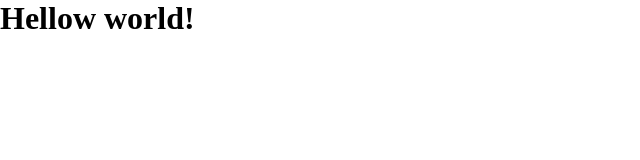
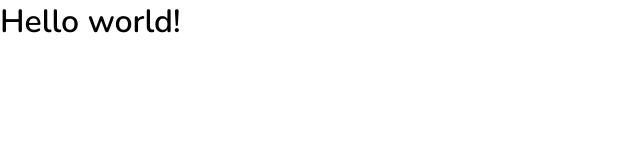
Before and after one commit to maksim4k1/gpo-sbi, a Next.js app: page / in a window 1280 px wide. Shown: the top 160 px of the page, without its empty margins (0-640 px from the left). Built offline with nearby package versions, Linux system fonts and the light colour scheme.

Commit message:
#12 подготовил проект для ребят

```diff
--- a/src/app/layout.tsx
+++ b/src/app/layout.tsx
@@ -1,6 +1,14 @@
 import "../styles/globals.css";
+import "../styles/reset.css";
 import { type Metadata } from "next";
+import { Nunito } from "next/font/google";
 import { type ReactNode } from "react";
+
+export const fontNunito = Nunito({
+  weight: ["400", "600", "900"],
+  subsets: ["latin", "cyrillic"],
+  variable: "--font-nunito",
+});
 
 export const metadata: Metadata = {
   title: "СБИ",
@@ -15,7 +23,7 @@ const RootLayout = ({
 }>) => {
   return (
     <html lang="ru">
-      <body>{children}</body>
+      <body className={fontNunito.variable}>{children}</body>
     </html>
   );
 };
--- a/src/app/page.tsx
+++ b/src/app/page.tsx
@@ -1,8 +1,3 @@
-import styles from "./page.module.css";
-import { type FC } from "react";
-
-const Main: FC = () => {
-  return <h1 className={styles.title}>Hellow world!</h1>;
-};
+import { Main } from "@/pages/Main";
 
 export default Main;
--- /dev/null
+++ b/src/pages/Main/components/Title/index.tsx
@@ -0,0 +1,6 @@
+import styles from "./page.module.css";
+import { type FC } from "react";
+
+export const Title: FC = () => {
+  return <h1 className={styles.title}>Hello world!</h1>;
+};
--- /dev/null
+++ b/src/pages/Main/index.tsx
@@ -0,0 +1,8 @@
+import { Title } from "./components/Title";
+import { type FC } from "react";
+
+const Main: FC = () => {
+  return <Title />;
+};
+
+export { Main };
--- a/src/styles/globals.css
+++ b/src/styles/globals.css
@@ -1,78 +1,7 @@
-* {
-  padding: 0;
-  margin: 0;
-  border: 0;
-  line-height: normal;
+body {
+  font-family: var(--font-nunito);
+  font-size: 16px;
+  background-color: #ffffff;
+  color: #000000;
+  overflow-x: hidden;
 }
-*,
-*:before,
-*:after {
-  -moz-box-sizing: border-box;
-  -webkit-box-sizing: border-box;
-  box-sizing: border-box;
-}
-:focus,
-:active {
-  outline: none;
-}
-a:focus,
-a:active {
-  outline: none;
-}
-nav,
-footer,
-header,
-aside {
-  display: block;
-}
-html,
-body {
-  height: 100%;
-  width: 100%;
-  font-size: 100%;
-  line-height: 1;
-  -ms-text-size-adjust: 100%;
-  -moz-text-size-adjust: 100%;
-  -webkit-text-size-adjust: 100%;
-}
-button {
-  background-color: transparent;
-}
-input,
-button,
-textarea {
-  font-family: inherit;
-  font-size: inherit;
-}
-input::-ms-clear {
-  display: none;
-}
-button {
-  cursor: pointer;
-}
-button::-moz-focus-inner {
-  padding: 0;
-  border: 0;
-}
-a {
-  text-decoration: none;
-  color: inherit;
-}
-a:hover {
-  text-decoration: none;
-}
-ul li {
-  list-style: none;
-}
-img {
-  vertical-align: top;
-}
-h1,
-h2,
-h3,
-h4,
-h5,
-h6 {
-  font-size: inherit;
-  font-weight: 400;
-}
--- /dev/null
+++ b/src/styles/reset.css
@@ -0,0 +1,78 @@
+* {
+  padding: 0;
+  margin: 0;
+  border: 0;
+  line-height: normal;
+}
+*,
+*:before,
+*:after {
+  -moz-box-sizing: border-box;
+  -webkit-box-sizing: border-box;
+  box-sizing: border-box;
+}
+:focus,
+:active {
+  outline: none;
+}
+a:focus,
+a:active {
+  outline: none;
+}
+nav,
+footer,
+header,
+aside {
+  display: block;
+}
+html,
+body {
+  height: 100%;
+  width: 100%;
+  font-size: 100%;
+  line-height: 1;
+  -ms-text-size-adjust: 100%;
+  -moz-text-size-adjust: 100%;
+  -webkit-text-size-adjust: 100%;
+}
+button {
+  background-color: transparent;
+}
+input,
+button,
+textarea {
+  font-family: inherit;
+  font-size: inherit;
+}
+input::-ms-clear {
+  display: none;
+}
+button {
+  cursor: pointer;
+}
+button::-moz-focus-inner {
+  padding: 0;
+  border: 0;
+}
+a {
+  text-decoration: none;
+  color: inherit;
+}
+a:hover {
+  text-decoration: none;
+}
+ul li {
+  list-style: none;
+}
+img {
+  vertical-align: top;
+}
+h1,
+h2,
+h3,
+h4,
+h5,
+h6 {
+  font-size: inherit;
+  font-weight: 400;
+}
```
Also changed, not shown: src/pages/Main/components/Title/page.module.css (renamed from src/app/page.module.css).
